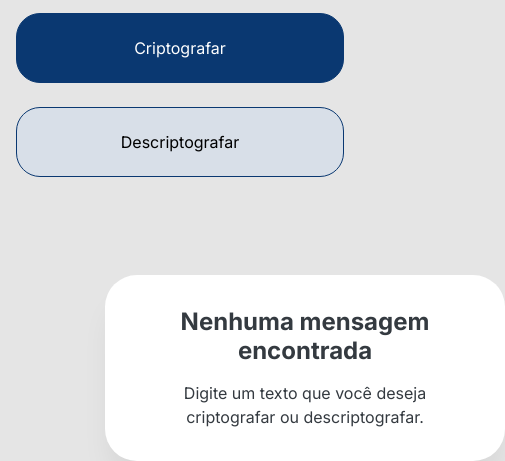
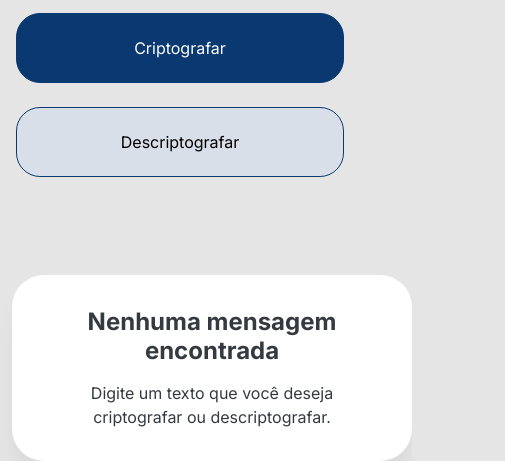
Before and after one commit to gleffersonv/ChallengeONE_Oracle_Alura, a plain HTML site: page index.html in a window 390 px wide. Shown: the part 472-933 px from the top of the page, 505 px wide, since content can reach past the window. Drawn offline with Linux system fonts and the light colour scheme.

Commit message:
Update style.css

```diff
--- a/css/style.css
+++ b/css/style.css
@@ -153,7 +153,7 @@ textarea {
   .areaResponse {
     position: absolute;
     height: 186px;
-
+    left: -28px;
     top: 707px;
 
   }
```
